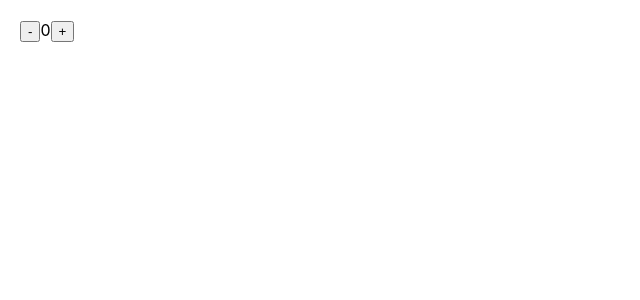
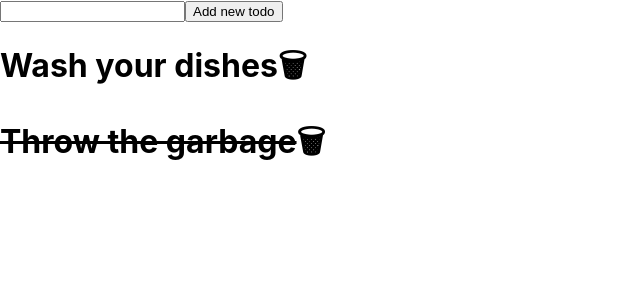
Before and after one commit to eladcandroid/gocode-shop-10-21, a React (Create React App) app: page / in a window 1280 px wide. Shown: the top 300 px of the page, without its empty margins (0-640 px from the left). Built offline with nearby package versions, Linux system fonts and the light colour scheme.

Commit message:
Add todo, Remove todo, toggle todo

```diff
--- a/src/App.js
+++ b/src/App.js
@@ -7,8 +7,7 @@ import Counter from "./components/Counter/Counter";
 function App() {
   return (
     <div>
-      {/* <Todos /> */}
-      <Counter />
+      <Todos />
     </div>
   );
 }
--- a/src/components/Todo/Todo.js
+++ b/src/components/Todo/Todo.js
@@ -1,11 +1,18 @@
 import "./Todo.css";
 
-function Todo({ title, completed, children }) {
+function Todo({ id, title, completed, children, onRemove, onToggle }) {
   return (
-    <div style={completed ? { textDecoration: "line-through" } : {}}>
-      {/* TODO! {title} completed: {completed ? "YES!" : "NO :("} */}
-      {children}
-    </div>
+    <>
+      <span
+        onClick={() => onToggle(id)}
+        style={completed ? { textDecoration: "line-through" } : {}}
+      >
+        {children}
+      </span>
+      <span onClick={() => onRemove(id)} style={{ cursor: "pointer" }}>
+        🗑
+      </span>
+    </>
   );
 }
 
--- a/src/components/Todos/Todos.js
+++ b/src/components/Todos/Todos.js
@@ -1,8 +1,11 @@
+import { useState } from "react";
 import Todo from "../Todo/Todo";
 import "./Todos.css";
 
 function Todos() {
-  const todos = [
+  let newTodo = "";
+
+  const [todos, setTodos] = useState([
     {
       id: 1,
       title: "Wash your dishes",
@@ -13,12 +16,47 @@ function Todos() {
       title: "Throw the garbage",
       completed: true,
     },
-  ];
+  ]);
+
+  const removeTodo = (id) => {
+    setTodos(todos.filter((todo) => todo.id !== id));
+  };
+
+  const toggleTodo = (id) => {
+    setTodos(
+      todos.map((todo) =>
+        todo.id === id ? { ...todo, completed: !todo.completed } : todo
+      )
+    );
+  };
+
   return (
     <div>
-      {todos.map((todo) => (
-        <h1 key={todo.id}>
-          <Todo completed={todo.completed}>{todo.title}</Todo>
+      <input type="text" onChange={(e) => (newTodo = e.target.value)} />
+      <button
+        onClick={() => {
+          setTodos([
+            {
+              id: todos.length + 1,
+              title: newTodo,
+              completed: false,
+            },
+            ...todos,
+          ]);
+        }}
+      >
+        Add new todo
+      </button>
+      {todos.map(({ id, completed, title }) => (
+        <h1 key={id}>
+          <Todo
+            id={id}
+            completed={completed}
+            onRemove={removeTodo}
+            onToggle={toggleTodo}
+          >
+            {title}
+          </Todo>
         </h1>
       ))}
     </div>
```
